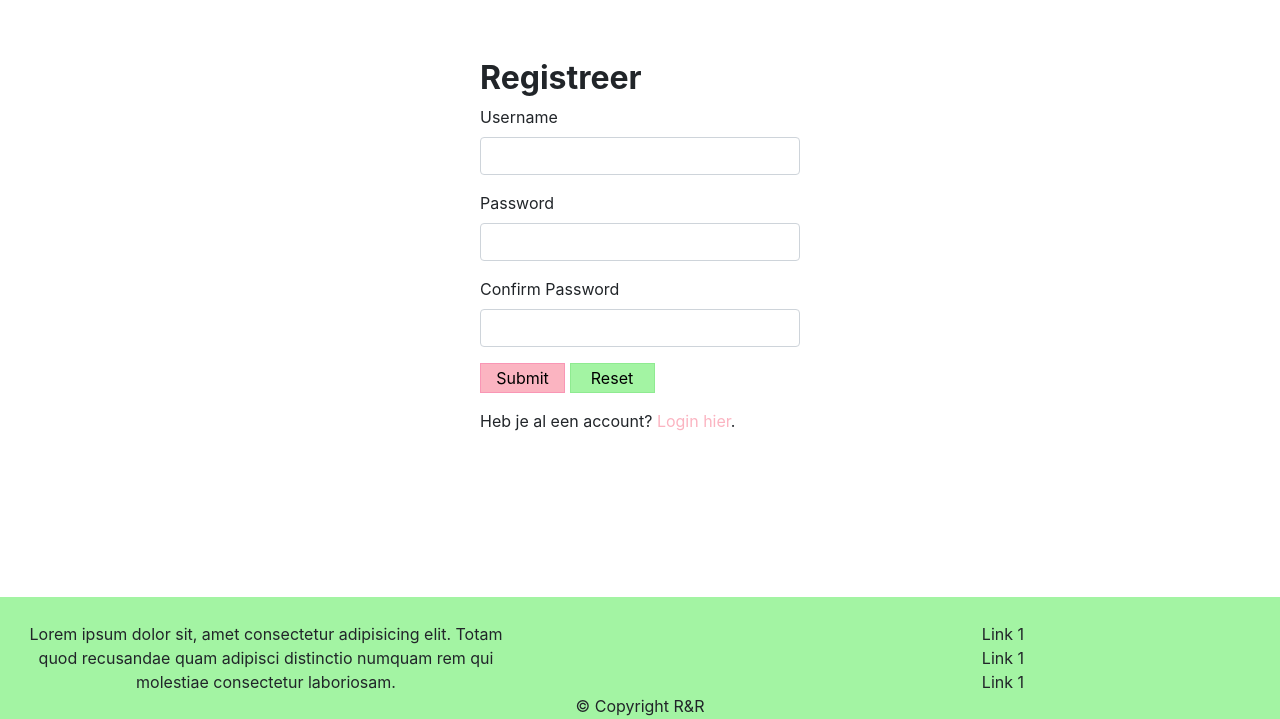
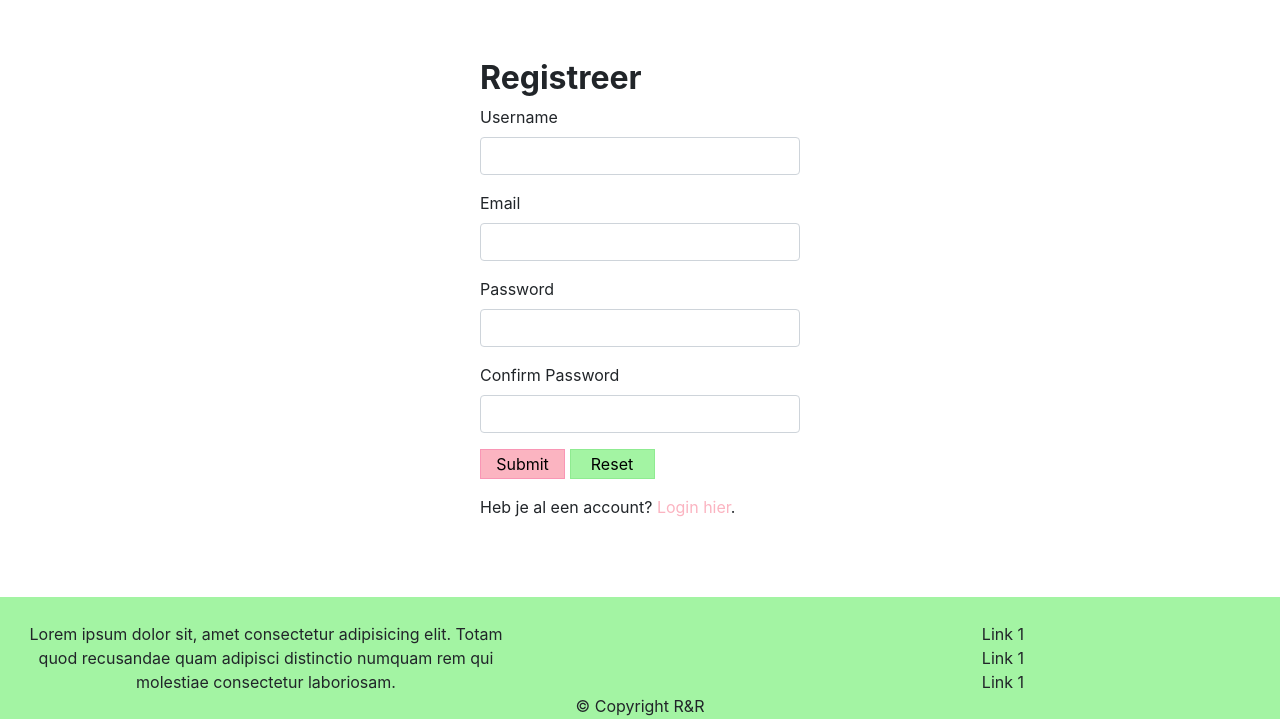
Before and after one commit to rianneFA/workshopFietsenwinkel, a PHP site: page /register.php in a window 1280 px wide. Shown: the part 81-800 px from the top of the page. Run offline with PHP 8.4, Linux system fonts and the light colour scheme.

Commit message:
added email to register

```diff
--- a/register.php
+++ b/register.php
@@ -1,7 +1,10 @@
 <?php
 require_once "header.php";
 
+if(isset($_POST['submit']))
+{
 
+}
 ?>
 
 <html>
@@ -12,6 +15,10 @@ require_once "header.php";
             <div class="form-group">
                 <label>Username</label>
                 <input type="text" name="username" class="form-control" value="">
+            </div>
+            <div class="form-group">
+                <label>Email</label>
+                <input type="email" name="email" class="form-control" value="">
             </div>
             <div class="form-group">
                 <label>Password</label>
```
